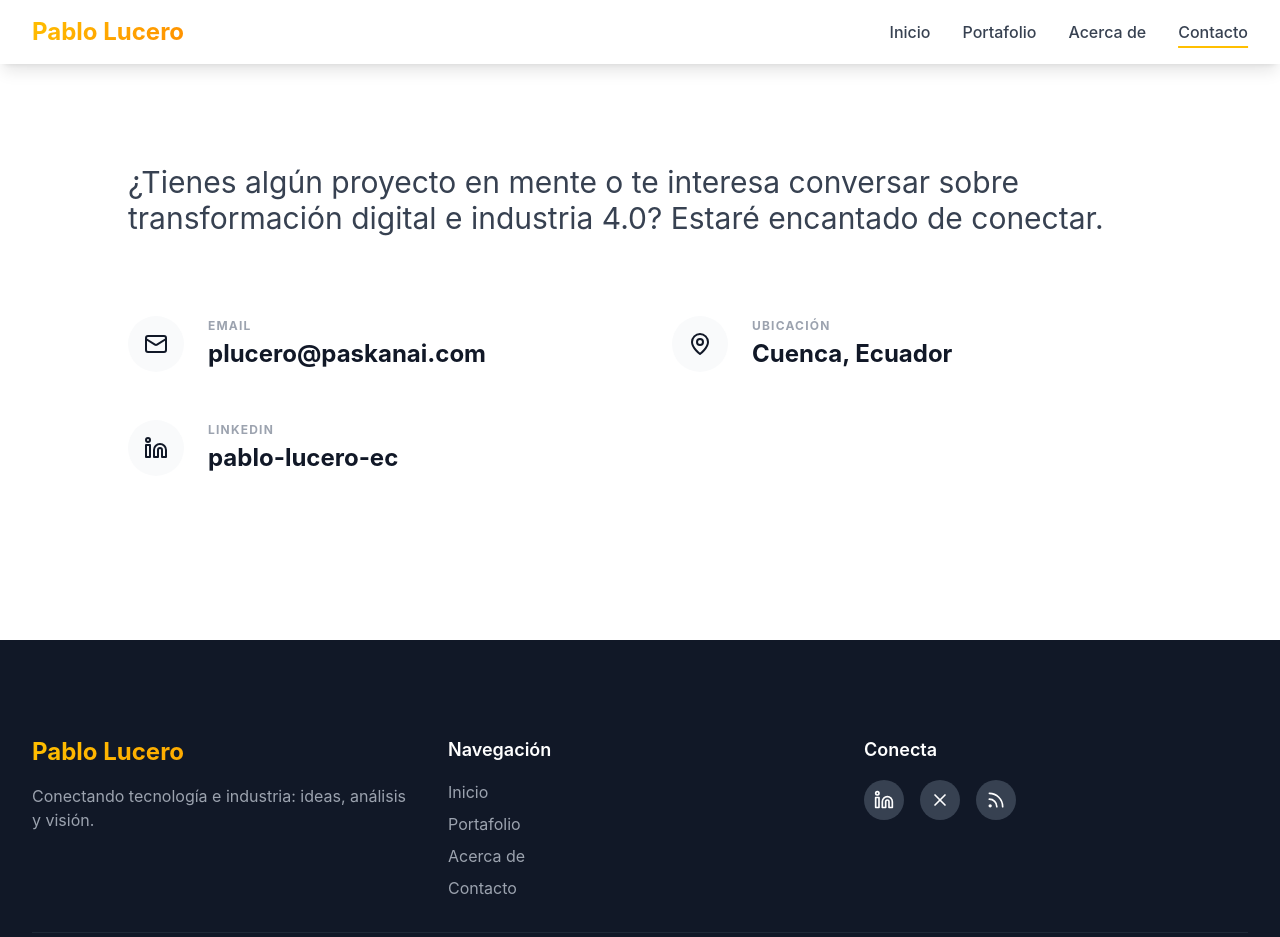
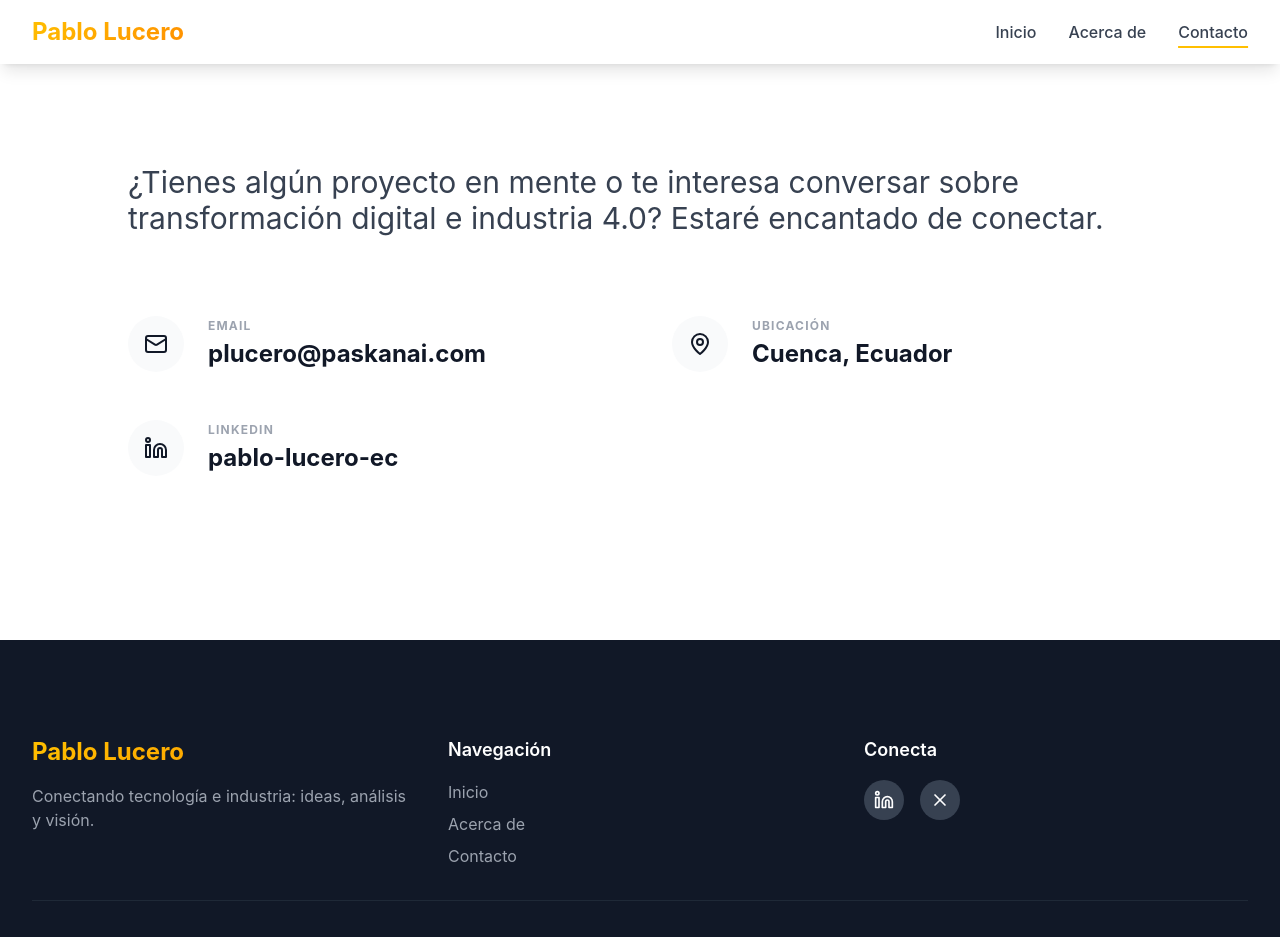
Before and after one commit to zoiber/zoiber.github.io, a React (Vite) app: page /contacto in a window 1280 px wide. Shown: the top 937 px of the page. Built offline with nearby package versions, Linux system fonts and the light colour scheme.

Commit message:
feat: hide portfolio section temporarily

```diff
--- a/src/components/layout/Footer.jsx
+++ b/src/components/layout/Footer.jsx
@@ -28,7 +28,7 @@ const Footer = () => {
             <h4 className="text-lg font-semibold mb-4">Navegación</h4>
             <ul className="space-y-2">
               <li><button onClick={() => handleNavClick('/')} className="footer-link">Inicio</button></li>
-              <li><button onClick={() => handleNavClick('/portafolio')} className="footer-link">Portafolio</button></li>
+              {/* <li><button onClick={() => handleNavClick('/portafolio')} className="footer-link">Portafolio</button></li> */}
               <li><button onClick={() => handleNavClick('/acerca-de')} className="footer-link">Acerca de</button></li>
               <li><button onClick={() => handleNavClick('/contacto')} className="footer-link">Contacto</button></li>
             </ul>
@@ -39,7 +39,7 @@ const Footer = () => {
             <div className="flex space-x-4 justify-center md:justify-start">
               <button onClick={() => handleSocialClick('https://www.linkedin.com/in/pablo-lucero-ec/')} className="social-icon"><Linkedin size={20} /></button>
               <button onClick={() => handleSocialClick('https://x.com/PabloLuceroEC')} className="social-icon"><X size={20} /></button>
-              <button onClick={() => handleNavClick('/portafolio')} className="social-icon"><Rss size={20} /></button>
+              {/* <button onClick={() => handleNavClick('/portafolio')} className="social-icon"><Rss size={20} /></button> */}
             </div>
           </div>
         </div>
--- a/src/components/layout/Navbar.jsx
+++ b/src/components/layout/Navbar.jsx
@@ -5,7 +5,7 @@ import { useLocation, useNavigate, useSearchParams } from 'react-router-dom';
 
 const navLinks = [
   { id: 'inicio', label: 'Inicio', path: '/' },
-  { id: 'portafolio', label: 'Portafolio', path: '/portafolio' },
+  // { id: 'portafolio', label: 'Portafolio', path: '/portafolio' },
   { id: 'acerca-de', label: 'Acerca de', path: '/acerca-de' },
   //{ id: 'recursos', label: 'Recursos', path: '/recursos' },
   { id: 'contacto', label: 'Contacto', path: '/contacto' }
--- a/src/pages/HomePage.jsx
+++ b/src/pages/HomePage.jsx
@@ -27,12 +27,12 @@ const HomePage = () => {
           <motion.p className="text-xl md:text-2xl mb-8 max-w-3xl mx-auto" initial={{ opacity: 0, y: 30 }} animate={{ opacity: 1, y: 0 }} transition={{ duration: 0.8, delay: 0.2 }}>
             Ideas y proyectos sobre la nueva revolución industrial.
           </motion.p>
-          <motion.div initial={{ opacity: 0, y: 30 }} animate={{ opacity: 1, y: 0 }} transition={{ duration: 0.8, delay: 0.4 }}>
+          {/* <motion.div initial={{ opacity: 0, y: 30 }} animate={{ opacity: 1, y: 0 }} transition={{ duration: 0.8, delay: 0.4 }}>
             <button onClick={() => navigate('/portafolio')} className="btn-primary inline-flex items-center text-lg">
               Comienza a explorar
               <ArrowRight className="ml-2" size={20} />
             </button>
-          </motion.div>
+          </motion.div> */}
         </div>
       </section>
     </>
```
